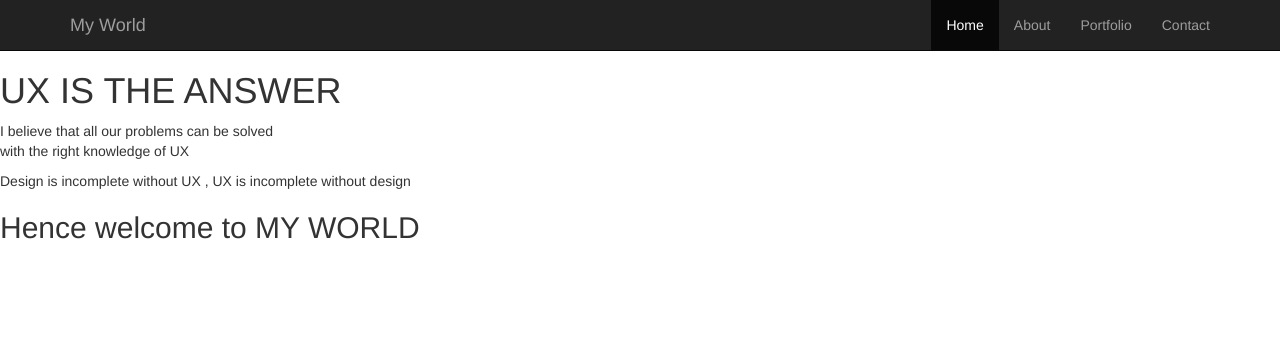
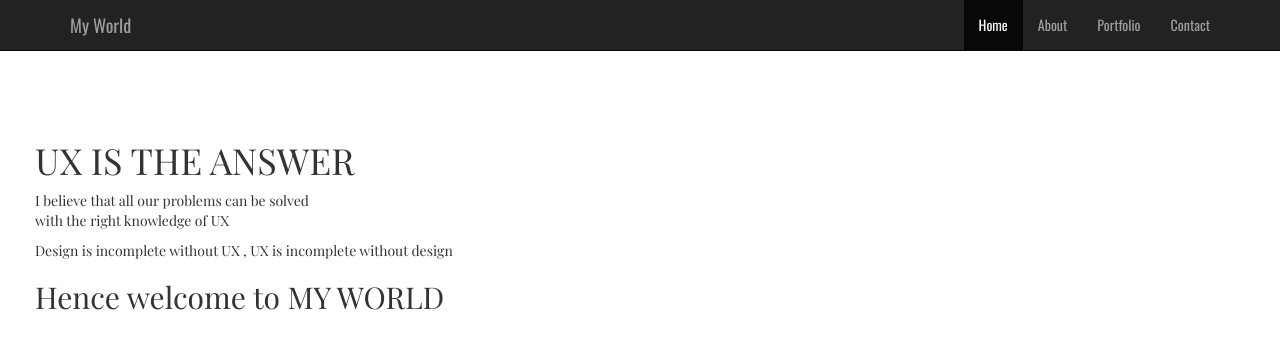
Before and after one commit to sidvarma/sidvarma.github.io, a plain HTML site: page index.html in a window 1280 px wide. Drawn offline with nearby package versions, Linux system fonts and the light colour scheme.

Commit message:
Add CSS Intro

```diff
--- /dev/null
+++ b/css/style.css
@@ -0,0 +1,8 @@
+body {
+  font-family: 'Oswald';
+}
+
+.intro {
+  font-family: 'Playfair Display';
+  margin: 90px 0px 0px 35px;
+}
--- a/index.html
+++ b/index.html
@@ -3,7 +3,9 @@
   <head>
     <meta charset="utf-8">
     <title>Siddharth Varma Portfolio</title>
+    <link href='https://fonts.googleapis.com/css?family=Oswald|Open+Sans+Condensed:300|Playfair+Display' rel='stylesheet' type='text/css'>
     <link rel="stylesheet" href="https://maxcdn.bootstrapcdn.com/bootstrap/3.3.6/css/bootstrap.min.css">
+    <link rel="stylesheet" href="css/style.css">
     <script src="https://code.jquery.com/jquery-1.11.3.min.js"></script>
   </head>
   <body>
@@ -29,10 +31,14 @@
         </div><!--/.nav-collapse -->
       </div>
     </nav>
-    <h1>UX IS THE ANSWER</h1>
-    <p>I believe that all our problems can be solved<br>with the right knowledge of UX</p>
-    <p>Design is incomplete without UX , UX is incomplete without design</p>
-    <h2>Hence welcome to MY WORLD</h2>
+
+    <div class="intro">
+      <h1>UX IS THE ANSWER</h1>
+      <p>I believe that all our problems can be solved<br>with the right knowledge of UX</p>
+      <p>Design is incomplete without UX , UX is incomplete without design</p>
+      <h2>Hence welcome to MY WORLD</h2>
+    </div>
+
     <script src="https://maxcdn.bootstrapcdn.com/bootstrap/3.3.6/js/bootstrap.min.js"></script>
   </body>
 </html>
```
